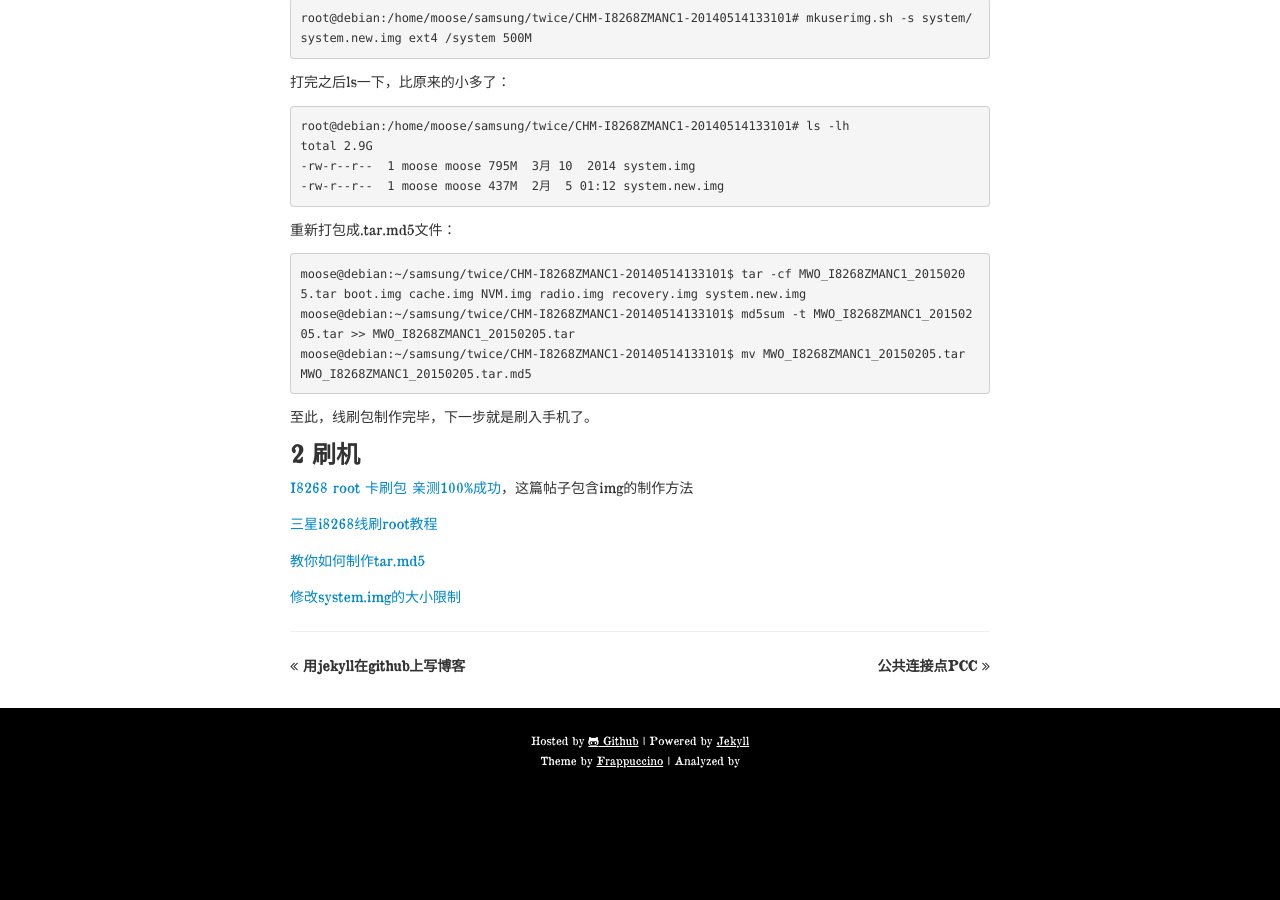
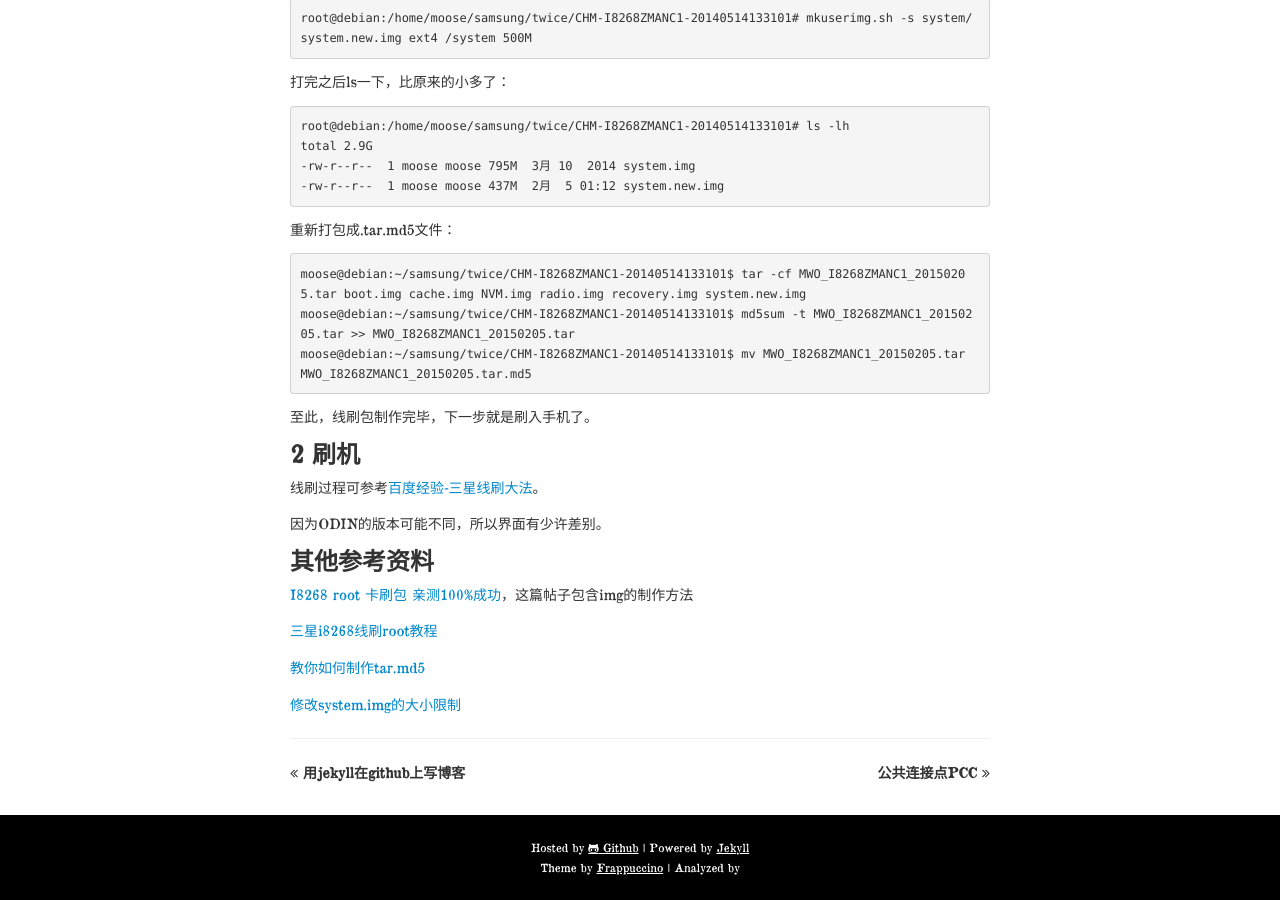
Before and after one commit to moosewoler/moosewoler.github.io, a Jekyll site: the page built from _posts/2014-11-12-如何制作三星i8268线刷包.markdown, in a window 1280 px wide and 900 px high, scrolled down 1692 px. Built offline with Jekyll 4.4.1, drawn with Linux system fonts in a browser that asks for light colours; some web fonts are replaced; Markdown is read by kramdown in place of the engine named in the settings; comment, search, counter and statistics services are not loaded; before the commit the page ends 2484 px from its top, so only the background shows below that.

Commit message:
Update 2014-11-12-如何制作三星i8268线刷包.markdown

```diff
--- a/_posts/2014-11-12-如何制作三星i8268线刷包.markdown
+++ b/_posts/2014-11-12-如何制作三星i8268线刷包.markdown
@@ -85,6 +85,12 @@ system.img中是个ext4分区镜像，不过得先用Android的工具simg2img（
 
 ### 2 刷机
 
+线刷过程可参考[百度经验-三星线刷大法](http://jingyan.baidu.com/article/5225f26b25f07de6fb090860.html)。
+
+因为ODIN的版本可能不同，所以界面有少许差别。
+
+### 其他参考资料
+
 [I8268 root 卡刷包 亲测100%成功](http://bbs.dkdiy.net/thread-37692-1-1.html)，这篇帖子包含img的制作方法
 
 [三星i8268线刷root教程](http://www.shuajibao.cc/shuaji/jiaocheng-337.html)
```
